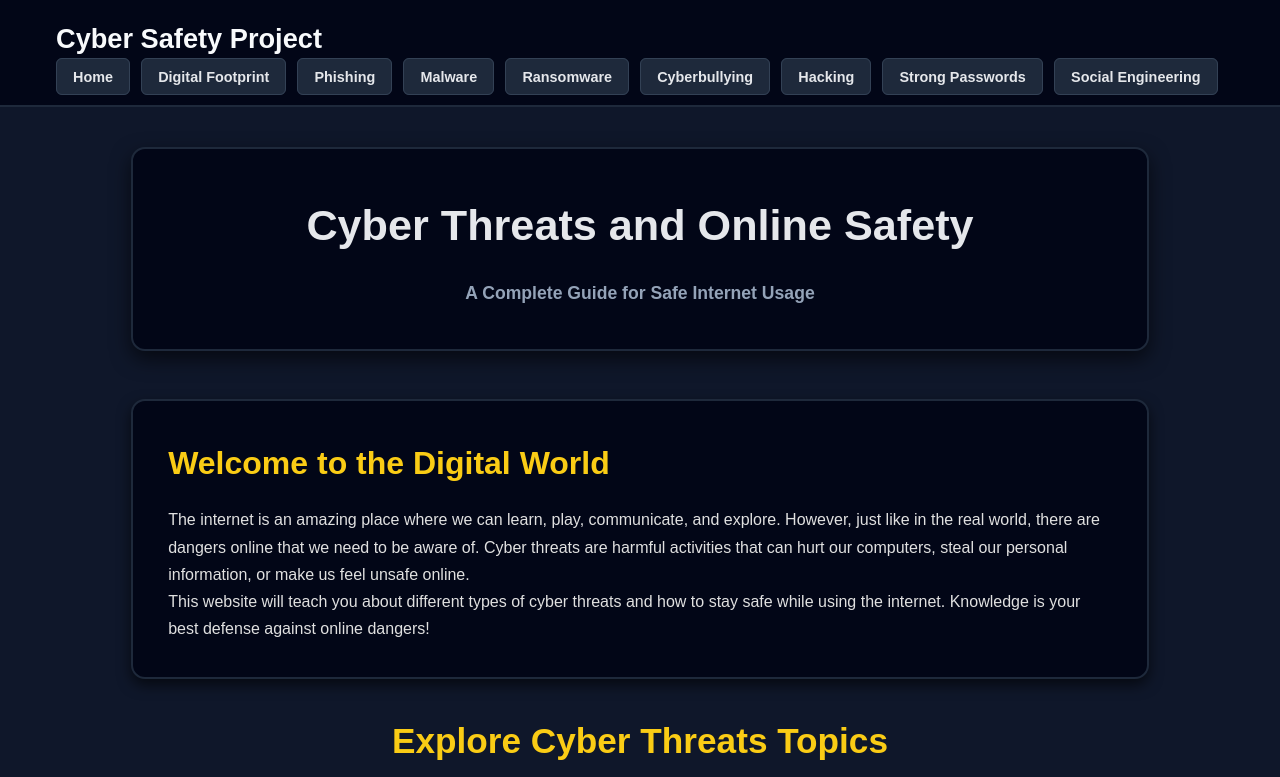
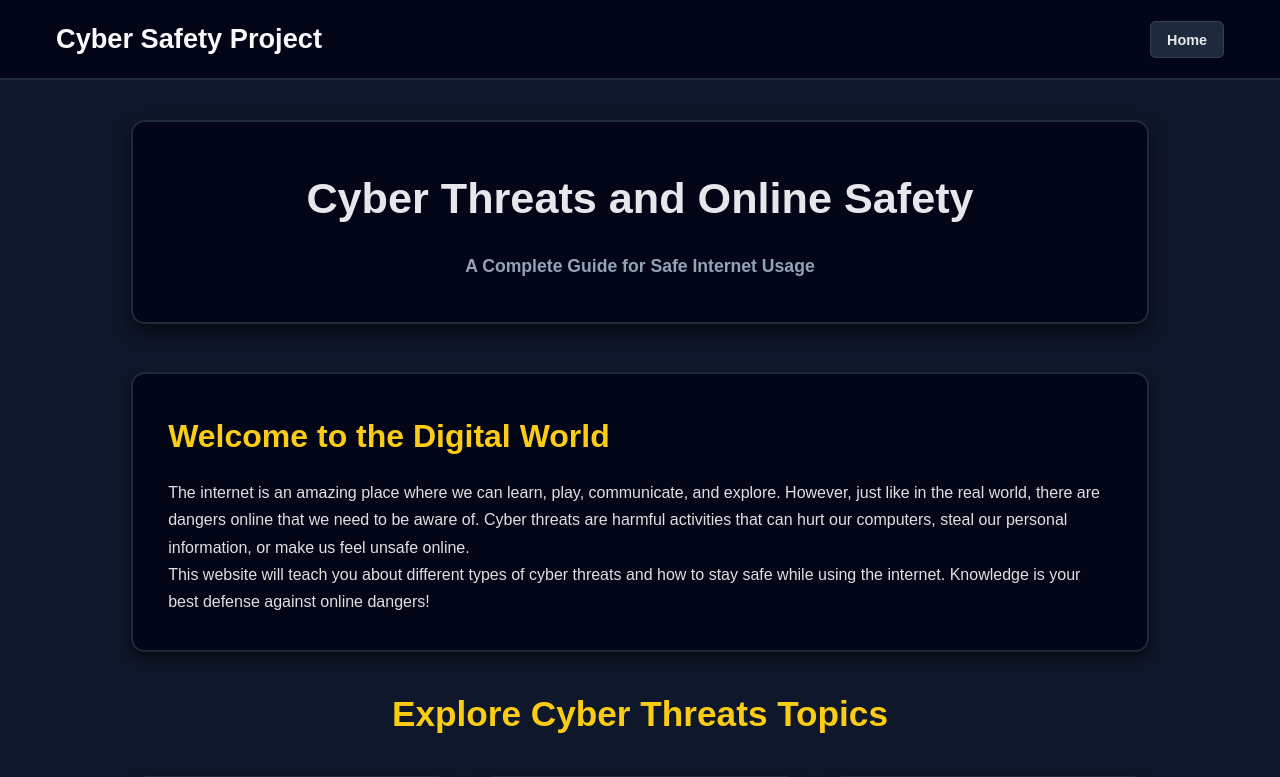
Before and after one commit to Admin-coder1629/Cyber-project, a plain HTML site: page index.html in a window 1280 px wide. Shown: the top 777 px of the page. Drawn offline with Linux system fonts and the light colour scheme.

Commit message:
Update index.html

```diff
--- a/index.html
+++ b/index.html
@@ -12,14 +12,6 @@
       <h2>Cyber Safety Project</h2>
       <ul class="nav-menu">
         <li><a href="index.html">Home</a></li>
-        <li><a href="digital-footprint.html">Digital Footprint</a></li>
-        <li><a href="phishing.html">Phishing</a></li>
-        <li><a href="malware.html">Malware</a></li>
-        <li><a href="ransomware.html">Ransomware</a></li>
-        <li><a href="cyberbullying.html">Cyberbullying</a></li>
-        <li><a href="hacking.html">Hacking</a></li>
-        <li><a href="strong-passwords.html">Strong Passwords</a></li>
-        <li><a href="social-engineering.html">Social Engineering</a></li>
       </ul>
     </div>
   </nav>
```
